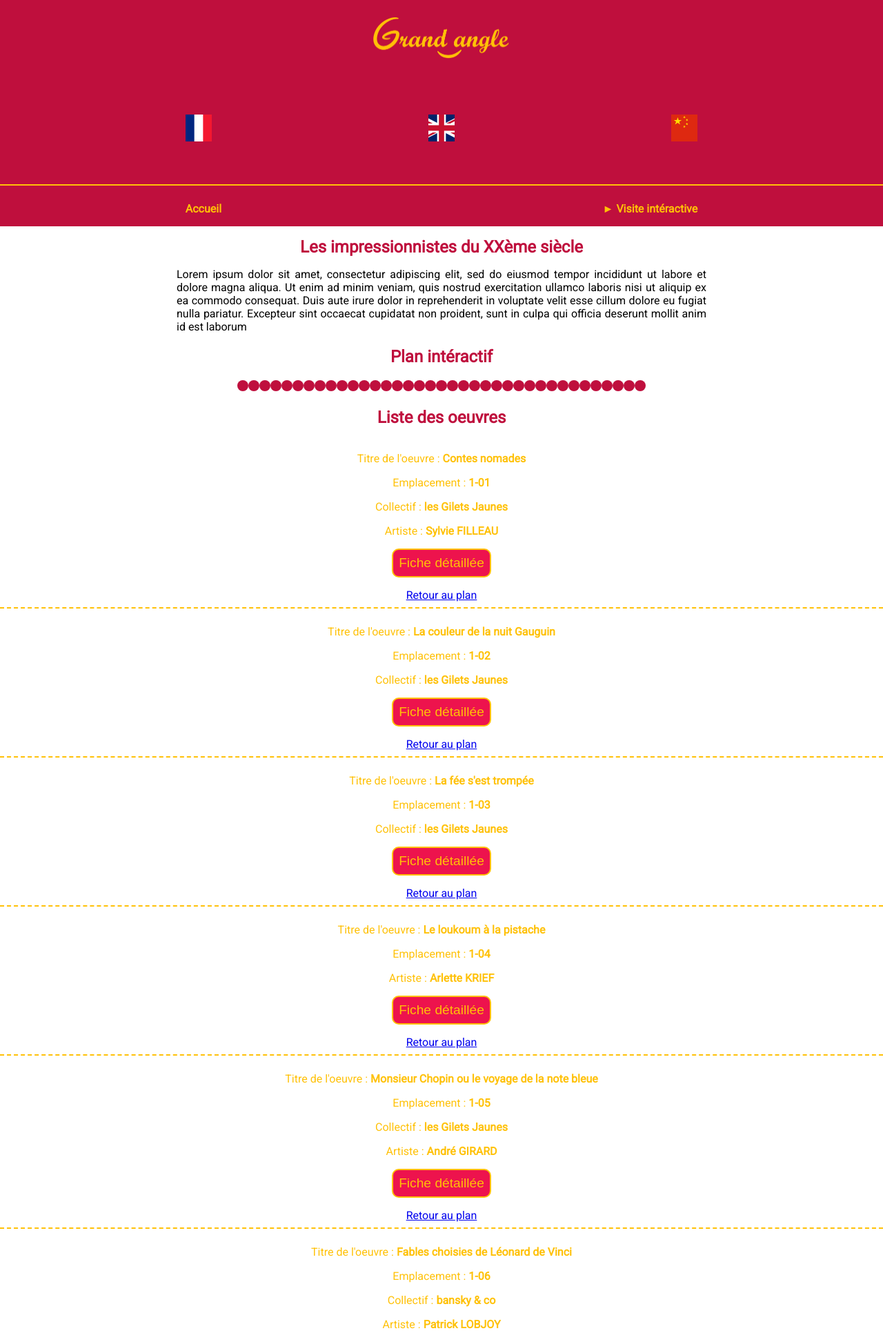
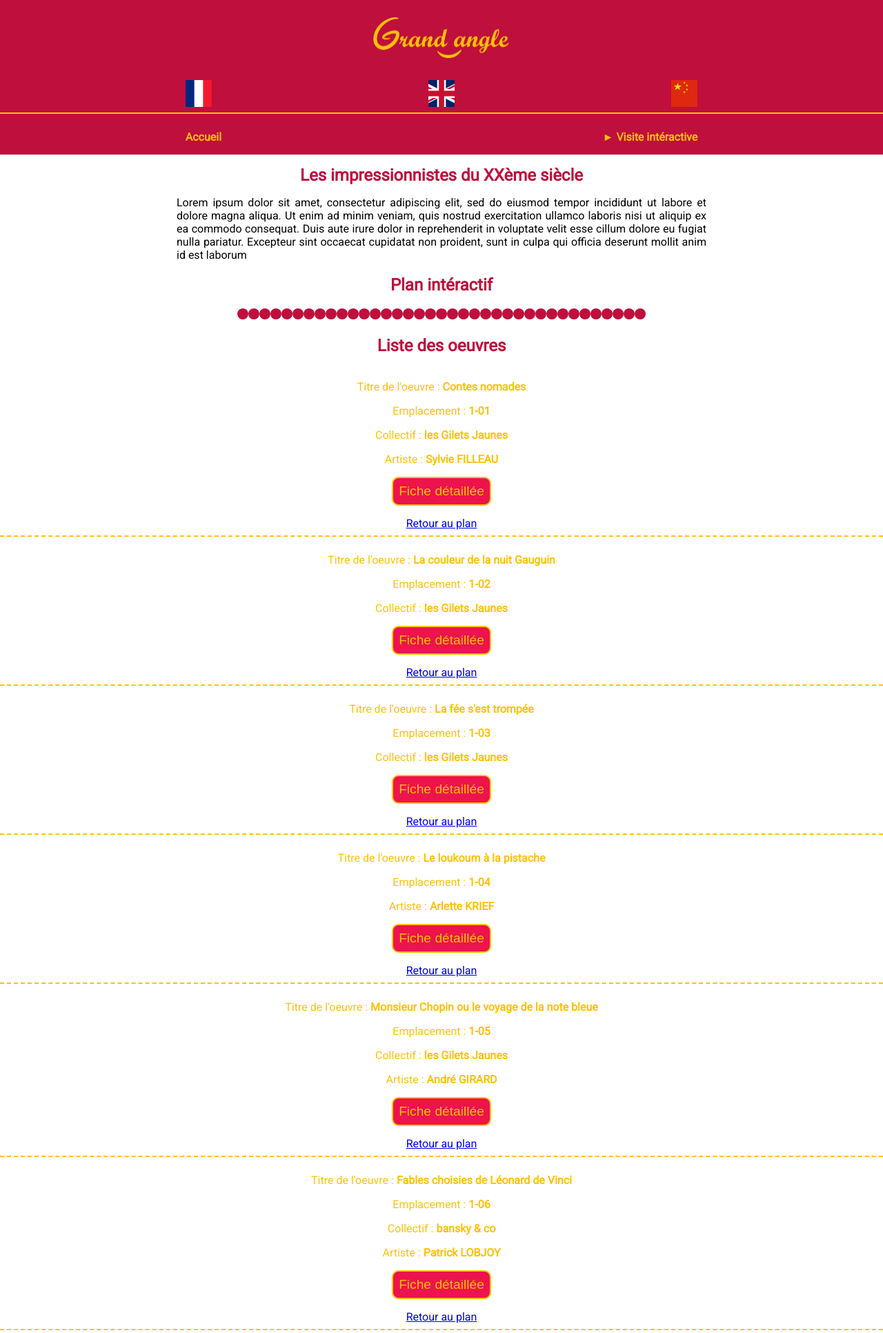
Before and after one commit to GuyomH/Fil-Rouge, a PHP site: page /visite-interactive.php in a window 1280 px wide. Shown: the top 1932 px of the page at 69% size. Run offline with PHP 8.4, Linux system fonts and the light colour scheme; data comes from the database, SQL or seed files in the repository; some libraries are stand-ins or nearby versions.

Commit message:
Mise à jour de la feuille de style de la partie visiteur

```diff
--- a/visiteurs/css/style.css
+++ b/visiteurs/css/style.css
@@ -79,7 +79,6 @@ header
 #logo
 {
   margin: 0;
-  padding: 1.5rem 0;
   text-align: center;
 }
 
@@ -87,13 +86,13 @@ header
 {
   width: 200px;
   height: auto;
+  margin: 1.5rem;
 }
 
-#langues img
+#langues img, #langues li
 {
   width: 2.4rem;
-  height: auto;
-
+  height: 2.4rem;
 }
 
 #langues img:hover
```
